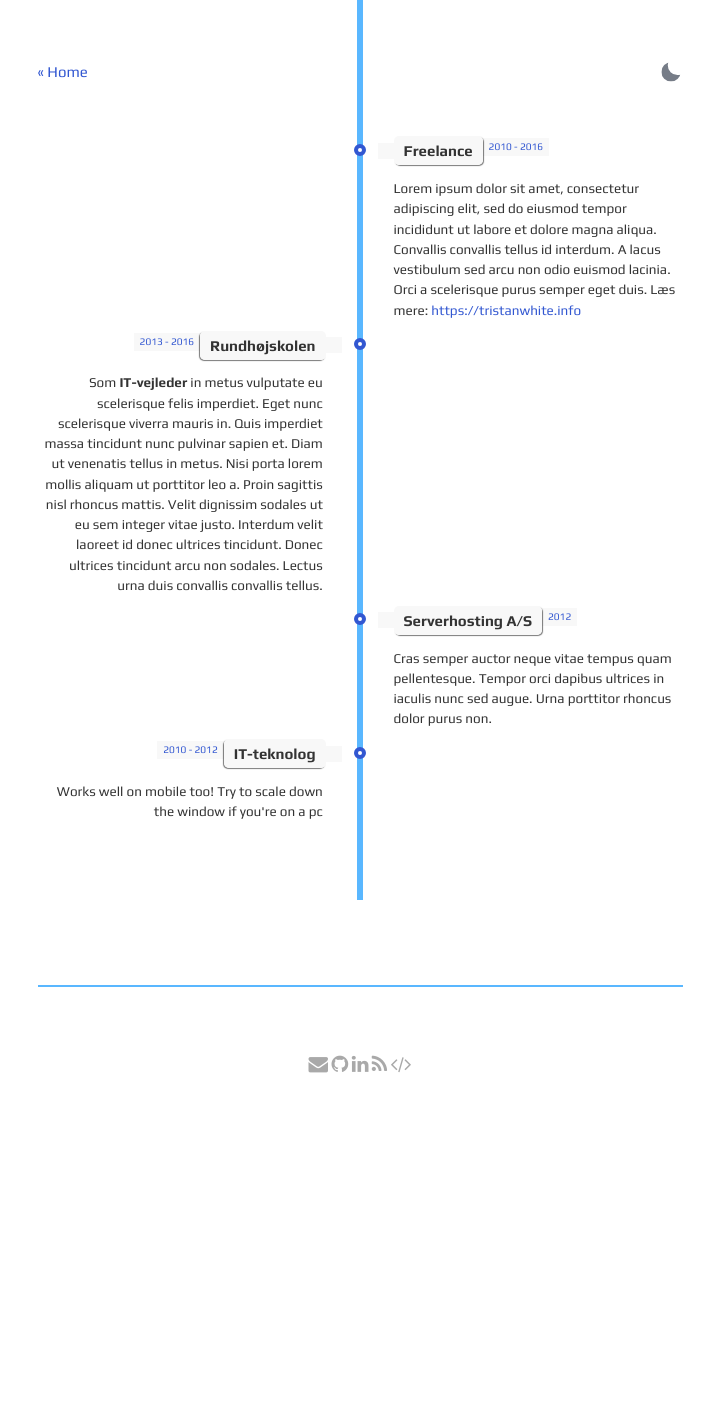
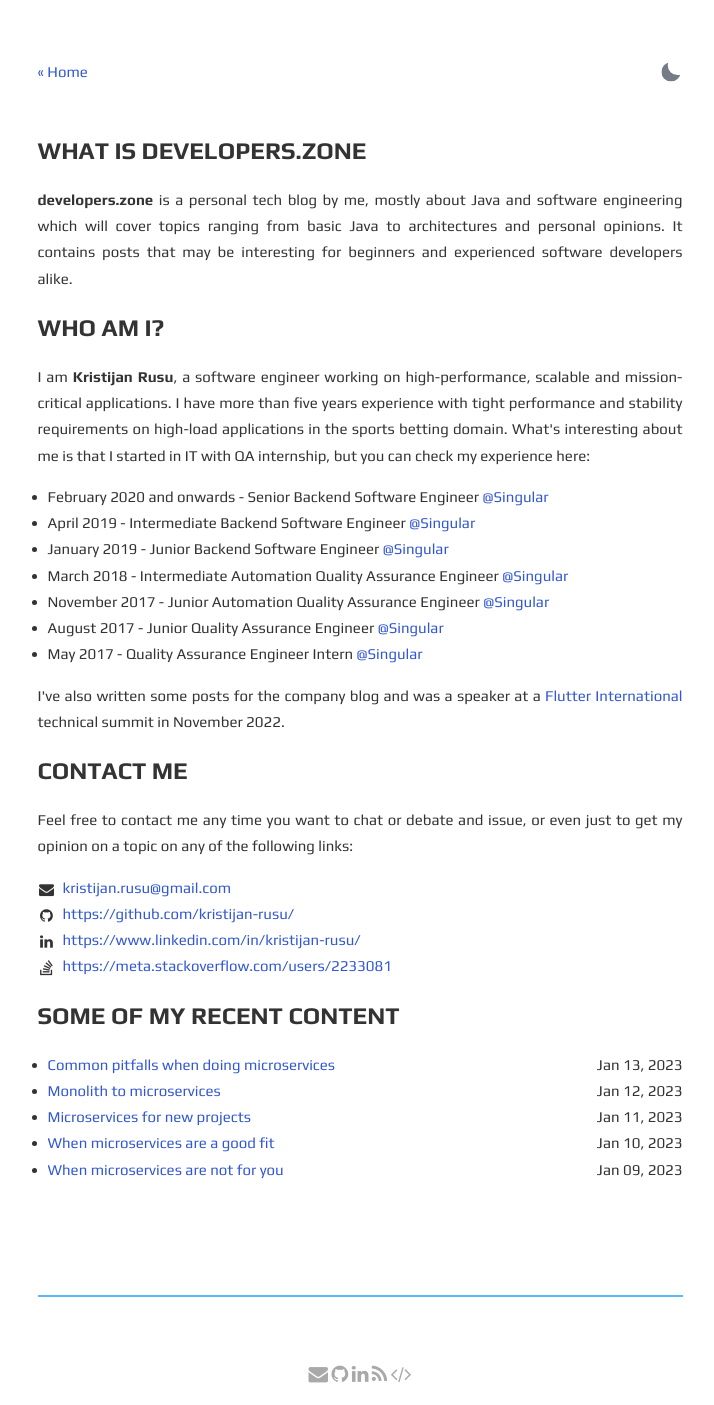
Before and after one commit to kristijan-rusu/developers.zone, a Jekyll site: the page built from docs/about.html, in a window 1280 px wide. Shown: the whole page, without its empty margins (280-994 px from the left). Built offline with Jekyll 4.4.1, drawn with Linux system fonts in a browser that asks for light colours; before the commit the page ends 1095 px from its top, so only the background shows below that.

Commit message:
About page and new tags.

```diff
--- a/docs/_sass/_main.scss
+++ b/docs/_sass/_main.scss
@@ -581,16 +581,19 @@ color: #333;
 $link-color: var(--link-color);
 
 
+
+/* ================ The Timeline ================ */
+
 .timeline {
-  position: center;
-  width: 650px;
-  margin: -6em auto;
-  padding: 1px;
+  position: relative;
+  width: 660px;
+  margin: 0 auto;
+  margin-top: 20px;
+  padding: 1em 0;
   list-style-type: none;
-  @media(max-width: 860px) {
-    width: 100%;
 }
-  &:before {
+
+.timeline:before {
   position: absolute;
   left: 50%;
   top: 0;
@@ -599,42 +602,95 @@ $link-color: var(--link-color);
   width: 6px;
   height: 100%;
   margin-left: -3px;
-    background: var(--light-text-color);
+  background: rgb(80,80,80);
+  background: -moz-linear-gradient(top, rgba(80,80,80,0) 0%, rgb(80,80,80) 8%, rgb(80,80,80) 92%, rgba(80,80,80,0) 100%);
+  background: -webkit-gradient(linear, left top, left bottom, color-stop(0%,rgba(30,87,153,1)), color-stop(100%,rgba(125,185,232,1)));
+  background: -webkit-linear-gradient(top, rgba(80,80,80,0) 0%, rgb(80,80,80) 8%, rgb(80,80,80) 92%, rgba(80,80,80,0) 100%);
+  background: -o-linear-gradient(top, rgba(80,80,80,0) 0%, rgb(80,80,80) 8%, rgb(80,80,80) 92%, rgba(80,80,80,0) 100%);
+  background: -ms-linear-gradient(top, rgba(80,80,80,0) 0%, rgb(80,80,80) 8%, rgb(80,80,80) 92%, rgba(80,80,80,0) 100%);
+  background: linear-gradient(to bottom, rgba(80,80,80,0) 0%, rgb(80,80,80) 8%, rgb(80,80,80) 92%, rgba(80,80,80,0) 100%);
+
   z-index: 5;
-    @media(max-width: 375px) {
-      height: 150%;
 }
+
+.timeline li {
+  padding: 1em 0;
 }
-  li {
-    padding: 2em 0;
-    @media(max-width: 860px) {
-      padding: 2em 0;
-    }
-    &::after {
+
+.timeline li:after {
   content: "";
   display: block;
-      height: 150%;
+  height: 0;
   clear: both;
   visibility: hidden;
 }
-  }
-}
-
 
 .direction-l {
   position: relative;
-  width: 287px;
+  width: 300px;
   float: left;
   text-align: right;
-  @media(max-width: 860px) {
-    float: none;
-    width: 100%;
+}
+
+.direction-r {
+  position: relative;
+  width: 300px;
+  float: right;
+}
+
+.flag-wrapper {
+  position: relative;
+  display: inline-block;
+
   text-align: center;
 }
+
 .flag {
-    color: #333;
-    box-shadow: -1px 1px 1px rgba(0, 0, 0, 0.52); // $color shadow
-    &:after {
+  position: relative;
+  display: inline-block;
+  text-align: center;
+  color: var(--dark-text-color);
+  background: rgb(248,248,248);
+  padding: 6px 10px;
+  border-radius: 5px;
+
+  font-weight: 600;
+  text-align: left;
+}
+
+.direction-l .flag {
+  -webkit-box-shadow: -1px 1px 1px rgba(0,0,0,0.15), 0 0 1px rgba(0,0,0,0.15);
+  -moz-box-shadow: -1px 1px 1px rgba(0,0,0,0.15), 0 0 1px rgba(0,0,0,0.15);
+  box-shadow: -1px 1px 1px rgba(0,0,0,0.15), 0 0 1px rgba(0,0,0,0.15);
+}
+
+.direction-r .flag {
+  -webkit-box-shadow: 1px 1px 1px rgba(0,0,0,0.15), 0 0 1px rgba(0,0,0,0.15);
+  -moz-box-shadow: 1px 1px 1px rgba(0,0,0,0.15), 0 0 1px rgba(0,0,0,0.15);
+  box-shadow: 1px 1px 1px rgba(0,0,0,0.15), 0 0 1px rgba(0,0,0,0.15);
+}
+
+.direction-l .flag:before,
+.direction-r .flag:before {
+  position: absolute;
+  top: 50%;
+  right: -40px;
+  content: ' ';
+  display: block;
+  width: 20px;
+  height: 20px;
+  margin-top: -10px;
+  background: #fff;
+  border-radius: 10px;
+  border: 4px solid rgb(255,80,80);
+  z-index: 10;
+}
+
+.direction-r .flag:before {
+  left: -40px;
+}
+
+.direction-l .flag:after {
   content: "";
   position: absolute;
   left: 100%;
@@ -643,10 +699,112 @@ $link-color: var(--link-color);
   width: 0;
   margin-top: -8px;
   border: solid transparent;
+  background-color: transparent;
   border-left-color: rgb(248,248,248);
   border-width: 8px;
   pointer-events: none;
-      @media(max-width: 860px) {
+}
+
+.direction-r .flag:after {
+  content: "";
+  position: absolute;
+  right: 100%;
+  top: 50%;
+  height: 0;
+  width: 0;
+  margin-top: -8px;
+  border: solid transparent;
+  background-color: transparent;
+  border-right-color: rgb(248,248,248);
+  border-width: 8px;
+  pointer-events: none;
+}
+
+.time-wrapper {
+  display: inline;
+
+  line-height: 1em;
+  font-size: 0.66666em;
+  color: rgb(250,80,80);
+  vertical-align: middle;
+}
+
+.direction-l .time-wrapper {
+  float: left;
+  border-radius: 2px 0 0 0px;
+}
+
+.direction-r .time-wrapper {
+  float: right;
+  border-radius: 0 2px 2px 0;
+}
+
+.time {
+  display: inline-block;
+  padding: 4px 6px;
+  background: rgb(248,248,248);
+}
+
+.desc {
+  margin: 1em 0.75em 0 0;
+
+  font-size: 0.77777em;
+  font-style: italic;
+  line-height: 1.5em;
+}
+
+.direction-r .desc {
+  margin: 1em 0 0 0.75em;
+}
+
+/* ================ Timeline Media Queries ================ */
+
+@media screen and (max-width: 660px) {
+
+.timeline {
+ 	width: 100%;
+	padding: 4em 0 1em 0;
+}
+
+.timeline li {
+	padding: 2em 0;
+}
+
+.direction-l,
+.direction-r {
+	float: none;
+	width: 100%;
+
+	text-align: center;
+}
+
+.flag-wrapper {
+	text-align: center;
+}
+
+.flag {
+	background: rgb(255,255,255);
+	z-index: 15;
+}
+
+.direction-l .flag:before,
+.direction-r .flag:before {
+  position: absolute;
+  top: -30px;
+	left: 50%;
+	content: ' ';
+	display: block;
+	width: 20px;
+	height: 20px;
+	margin-left: -10.5px;
+	background: #fff;
+	border-radius: 10px;
+	border: 4px solid rgb(255,80,80);
+	z-index: 10;
+}
+
+.direction-l .flag:after,
+.direction-r .flag:after {
 	content: "";
 	position: absolute;
 	left: 50%;
@@ -659,153 +817,53 @@ $link-color: var(--link-color);
 	border-width: 8px;
 	pointer-events: none;
 }
-    }
-  }
-  .time-wrapper {
-    float: left;
-    @media(max-width: 860px) {
-      float: none;
-    }
-  }
-}
-
-
-.direction-r {
-  position: relative;
-  width: 293px;
-  float: right;
-  text-align: left;
-  @media(max-width: 860px) {
-    float: none;
-    width: 100%;
-    text-align: center;
-  }
-  .flag {
-    color: #333;
-    box-shadow: 1px 1px 1px rgba(0, 0, 0, 0.52); // $color shadow
-    &:after {
-      content: "";
-      position: absolute;
-      right: 100%;
-      top: 50%;
-      height: 0;
-      width: 0;
-      margin-top: -8px;
-      border: solid transparent;
-      border-right-color: rgb(248,248,248);
-      border-width: 8px;
-      pointer-events: none;
-      @media(max-width: 860px) {
-        content: "";
-        position: absolute;
-        left: 50%;
-        top: -8px;
-        height: 0;
-        width: 0;
-        margin-left: -8px;
-        border: solid transparent;
-        border-bottom-color: rgb(255,255,255);
-        border-width: 8px;
-        pointer-events: none;
-      }
-    }
-    &:before {
-      left: -40px;
-    }
-  }
-  .time-wrapper {
-    float: right;
-    @media(max-width: 860px) {
-      float: none;
-    }
-  }
-}
-
-.flag-wrapper {
-  position: relative;
-  display: inline-block;
-  text-align: center;
-  @media(max-width: 860px) {
-    text-align: center;
-  }
-  .flag {
-    position: relative;
-    display: inline;
-    background: rgb(248,248,248);
-    padding: 6px 10px;
-    border-radius: 5px;
-    font-weight: 600;
-    text-align: left;
-    @media(max-width: 860px) {
-      background: rgb(255,255,255);
-      z-index: 15;
-    }
-  }
-}
-
-.direction-l .flag:before,
-.direction-r .flag:before {
-  position: absolute;
-  top: 60%;
-  right: -40px;
-  content: ' ';
-  display: block;
-  width: 12px;
-  height: 12px;
-  margin-top: -10px;
-  background: #fff;
-  border-radius: 10px;
-  border: 4px solid $link-color;
-  z-index: 10;
-  @media(max-width: 860px) {
-    position: absolute;
-    top: -30px;
-    left: 53%;
-    content: ' ';
-    display: block;
-    margin-left: -10px;
-  }
-}
-
-
 
 .time-wrapper {
-  display: inline;
-  line-height: 1em;
-  font-size: 0.66666em;
-  color: $link-color;
-  vertical-align: middle;
-  @media(max-width: 860px) {
 	display: block;
 	position: relative;
 	margin: 4px 0 0 0;
+	border-radius: 1px;
 	z-index: 14;
 }
-  .time {
-    display: inline-block;
-    padding: 4px 6px;
-    background: rgb(248,248,248);
+
+.direction-l .time-wrapper {
+	float: none;
 }
+
+.direction-r .time-wrapper {
+	float: none;
 }
 
 .desc {
-  margin: 1em 0.2em -3.5em 0;
-  font-size: 0.9em;
-  line-height: 1.5em;
-  a {
-    color: $link-color;
-    text-decoration: none;
-    &:hover {
-      text-decoration: underline;
+	position: relative;
+	margin: 1em 0 0 0;
+	padding: 1em;
+	background: rgb(245,245,245);
+	background-color: var(--code-bg-color);
+	border-radius: 2px;
+	-webkit-box-shadow: 0 0 1px rgba(0,0,0,0.20);
+	-moz-box-shadow: 0 0 1px rgba(0,0,0,0.20);
+	box-shadow: 0 0 1px rgba(0,0,0,0.20);
+
+  z-index: 15;
 }
-  }
-  @media(max-width: 860px) {
+
+.direction-l .desc,
+.direction-r .desc {
 	position: relative;
 	margin: 1em 1em 0 1em;
 	padding: 1em;
-    background: var(--code-bg-color);
-    box-shadow: 0 0 1px rgba(0,0,0,0.20);
+
   z-index: 15;
+}
 
 }
+
+@media screen and (min-width: 400px) and (max-width: 660px) {
+
+.direction-l .desc,
+.direction-r .desc {
+	margin: 1em 4em 0 4em;
 }
+
+}
--- a/docs/about.html
+++ b/docs/about.html
@@ -9,26 +9,108 @@ layout: default
             <div></div>
         </button>
     </div>
+    <div style="margin-top: 3rem; margin-bottom: 0;"></div>
+
+    <h1 class="title">What is developers.zone</h1>
+    <p>
+        <b><a style="color: unset" href="{{ site.url }}">developers.zone</a></b> is a personal tech blog by me, mostly about Java and software engineering which will cover
+        topics ranging from basic Java to architectures and personal opinions. It contains posts that may be interesting for beginners and experienced software developers alike.
+    </p>
+
+    <h1 class="title">Who am I?</h1>
+    <p>
+        I am <b>Kristijan Rusu</b>, a software engineer working on high-performance, scalable and mission-critical applications. I have more than five years experience with tight
+        performance and stability requirements on high-load applications in the sports betting domain. What's interesting about me is that I started in IT with QA internship, but
+        you can check my experience here:
+    </p>
+    <ul style="margin-bottom: 0;">
+        <li>February 2020 and onwards - Senior Backend Software Engineer <a href="https://singular.uk/">@Singular</a></li>
+        <li>April 2019 - Intermediate Backend Software Engineer <a href="https://singular.uk/">@Singular</a></li>
+        <li>January 2019 - Junior Backend Software Engineer <a href="https://singular.uk/">@Singular</a></li>
+        <li>March 2018 - Intermediate Automation Quality Assurance Engineer <a href="https://singular.uk/">@Singular</a></li>
+        <li>November 2017 - Junior Automation Quality Assurance Engineer <a href="https://singular.uk/">@Singular</a></li>
+        <li>August 2017 - Junior Quality Assurance Engineer <a href="https://singular.uk/">@Singular</a></li>
+        <li>May 2017 - Quality Assurance Engineer Intern <a href="https://singular.uk/">@Singular</a></li>
+    </ul>
+    <p>I've also written some posts for the company blog and was a speaker at a <a href="https://www.flutter.com/">Flutter International</a> technical summit in November 2022.</p>
+
+    <h1 class="title">Contact me</h1>
+    <p>
+        Feel free to contact me any time you want to chat or debate and issue, or even just to get my opinion on a topic on any of the following links:
+    </p>
+    <ul class="fa-ul" style="margin-left: 25px; margin-bottom: 0;">
+        <li><span class="fa-li"><i class="fa fa-envelope"></i></span>
+            <a href="mailto: kristijan.rusu@gmail.com">
+                kristijan.rusu@gmail.com
+            </a>
+        </li>
+        <li><span class="fa-li"><i class="fa fa-github"></i></span>
+            <a href="https://github.com/kristijan-rusu/">
+                https://github.com/kristijan-rusu/
+            </a>
+        </li>
+        <li><span class="fa-li"><i class="fa fa-linkedin"></i></span>
+            <a href="https://www.linkedin.com/in/kristijan-rusu/">
+                https://www.linkedin.com/in/kristijan-rusu/
+            </a>
+        </li>
+        <li><span class="fa-li"><i class="fa fa-stack-overflow"></i></span>
+            <a href="https://meta.stackoverflow.com/users/2233081/kristijan-rusu">
+                https://meta.stackoverflow.com/users/2233081
+            </a>
+        </li>
+    </ul>
+    <p style="margin-bottom: 0;"></p>
+    <h1 class="title">Some of my recent content</h1>
+    <p style="margin-bottom: 0;"></p>
+    <ul style="margin-bottom: 0;">
+        {% assign latest = site.posts | slice: 0, 5 %}
+        {% for post in latest %}
+        <li>
+            <div style="align-items: center; display: flex; justify-content: space-between;">
+                <a href="{{ site.url }}{{ site.baseurl }}{{ post.url }}"
+                   style="display: inline-block; text-overflow: ellipsis; overflow: hidden; white-space: nowrap; width: fit-content;">
+                    {{ post.title }}
+                </a>
+                <time datetime="{{ post.date | date_to_xmlschema }}" style="overflow: visible;display: inline-block;white-space: nowrap;">
+                    {{ post.date | date: "%b %d, %Y" }}
+                </time>
+            </div>
+        </li>
+        {% endfor %}
+    </ul>
 </section>
 
-<section>
-    <!-- The Timeline -->
 
+<section style="display: none; margin: 0; padding: 0; font-size: 112.5%; line-height: 1.6em;">
     <ul class="timeline">
+
+        <li>
+            <div class="direction-l">
+                <div class="flag-wrapper">
+                    <p class="flag">
+                        QA Engineer
+                        <br/>
+                        Intermediate Automation
+                    </p>
+                    <span class="time-wrapper"><span class="time">2018 March - 2018 December</span></span>
+                </div>
+                <div class="desc">My first employer. All the stuff I've learned and projects I've been working on.</div>
+            </div>
+        </li>
 
         <!-- Item 1 -->
         <li>
             <div class="direction-r">
                 <div class="flag-wrapper">
-                    <span class="flag">Freelance</span>
-                    <span class="time-wrapper"><span class="time">2010 - 2016</span></span>
+                    <p class="flag">
+                        QA Engineer
+                        <br/>
+                        Automation Junior
+                    </p>
+                    <span class="time-wrapper"><span class="time">2017 November - 2018 February</span></span>
                 </div>
-                <div class="desc">
-                    Lorem ipsum dolor sit amet, consectetur adipiscing elit, sed do eiusmod tempor incididunt
-                    ut labore et dolore magna aliqua. Convallis convallis tellus id interdum. A lacus
-                    vestibulum sed arcu non odio euismod lacinia. Orci a scelerisque purus semper eget duis.
-                    Læs mere: <a href="https://tristanwhite.info" target="_top">https://tristanwhite.info</a>
-                </div>
+                <div class="desc">My current employment. Way better than the position before!</div>
             </div>
         </li>
 
@@ -36,17 +118,14 @@ layout: default
         <li>
             <div class="direction-l">
                 <div class="flag-wrapper">
-                    <span class="flag">Rundhøjskolen</span>
-                    <span class="time-wrapper"><span class="time">2013 - 2016</span></span>
+                    <p class="flag">
+                        QA Engineer
+                        <br/>
+                        Junior
+                    </p>
+                    <span class="time-wrapper"><span class="time">2017 August - 2017 October</span></span>
                 </div>
-                <div class="desc">
-                    Som <strong>IT-vejleder</strong> in metus vulputate eu scelerisque felis imperdiet.
-                    Eget nunc scelerisque viverra mauris in. Quis imperdiet massa tincidunt nunc pulvinar sapien et.
-                    Diam ut venenatis tellus in metus. Nisi porta lorem mollis aliquam ut porttitor leo a. Proin
-                    sagittis nisl rhoncus mattis. Velit dignissim sodales ut eu sem integer vitae justo. Interdum
-                    velit laoreet id donec ultrices tincidunt. Donec ultrices tincidunt arcu non sodales.
-                    Lectus urna duis convallis convallis tellus.
-                </div>
+                <div class="desc">My first employer. All the stuff I've learned and projects I've been working on.</div>
             </div>
         </li>
 
@@ -54,27 +133,16 @@ layout: default
         <li>
             <div class="direction-r">
                 <div class="flag-wrapper">
-                    <span class="flag">Serverhosting A/S</span>
-                    <span class="time-wrapper"><span class="time">2012</span></span>
+                    <p class="flag">
+                        QA Engineer
+                        <br/>
+                        Intern
+                    </p>
+                    <span class="time-wrapper"><span class="time">2017 May - 2017 July</span></span>
                 </div>
-                <div class="desc">
-                    Cras semper auctor neque vitae tempus quam pellentesque. Tempor orci dapibus ultrices
-                    in iaculis nunc sed augue. Urna porttitor rhoncus dolor purus non.
-                </div>
-            </div>
-        </li>
-
-
-        <!-- Item 4 -->
-        <li>
-            <div class="direction-l">
-                <div class="flag-wrapper">
-                    <span class="flag">IT-teknolog</span>
-                    <span class="time-wrapper"><span class="time">2010 - 2012</span></span>
-                </div>
-                <div class="desc">
-                    Works well on mobile too! Try to scale down the window if you're on a pc
-                </div>
+                <div class="desc"><p>A description of all the lectures and courses I have taken and my final degree?
+                </p></div>
+                <div class="desc">Automation test</div>
             </div>
         </li>
 
@@ -87,7 +155,6 @@ layout: default
 </section>
 
 
-
 <section>
-  <nav class="post-nav" /nav>
+    <nav class="post-nav"/>
 </section>
--- /dev/null
+++ b/docs/tag/asm/index.html
@@ -0,0 +1,4 @@
+---
+layout: tag
+tag: asm
+---
--- /dev/null
+++ b/docs/tag/byte-buddy/index.html
@@ -0,0 +1,4 @@
+---
+layout: tag
+tag: byte-buddy
+---
--- /dev/null
+++ b/docs/tag/bytecode/index.html
@@ -0,0 +1,4 @@
+---
+layout: tag
+tag: bytecode
+---
```
Lines whose indentation alone changed are shown as unchanged.
